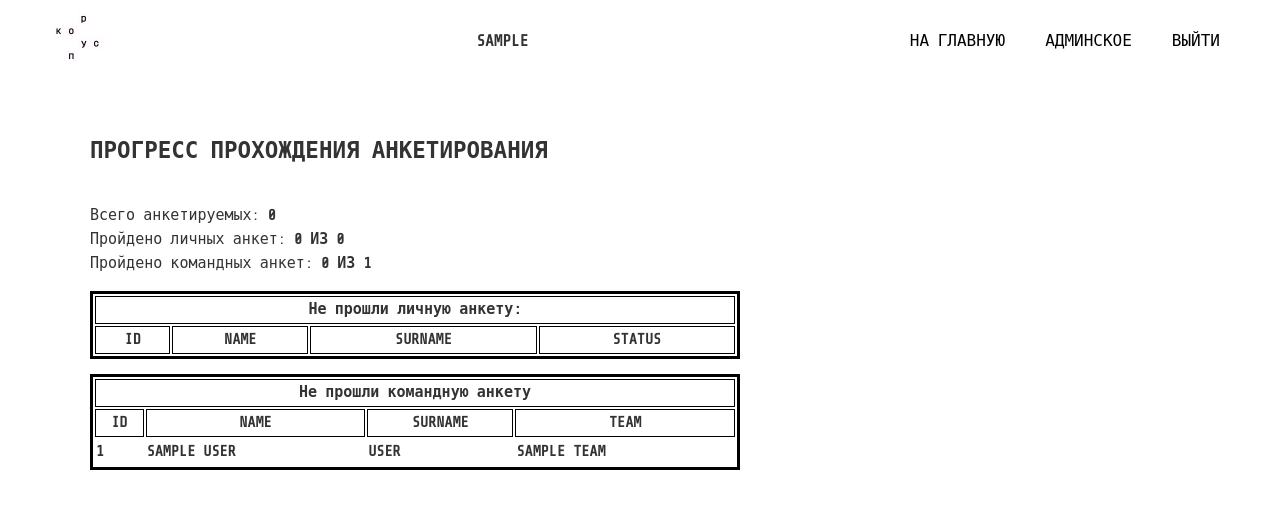
After one commit to MWizmo/KorpusToken, a Flask app: page /questionnaire_progress in a window 1280 px wide. The commit adds this page. Shown: the top 509 px of the page. Run offline with Flask 2, Linux system fonts and the light colour scheme; a user stored in the database is signed in; tables that the repository leaves empty hold one stand-in row (values such as "Sample post"); lists and menus that the app fills with data are empty; parts of the project's set-up code (start-up, migrations or seed data) failed here and were passed over; some libraries are stand-ins or nearby versions; some web fonts are replaced.

Commit message:
Добавление прогресса анкетирования Список команд, редактирование команд

```diff
--- a/app/models.py
+++ b/app/models.py
@@ -54,6 +54,9 @@ class User(UserMixin, db.Model):
     education = db.Column(db.String(64))
     work_exp = db.Column(db.String(64))
     sex = db.Column(db.String(16))
+    chat_id = db.Column(db.String(64))
+    state = db.Column(db.Integer)
+    photo = db.String(db.String(512))
 
     def __init__(self, email, login, tg_nickname,
                  courses, birthday, education, work_exp, sex, name, surname):
--- a/app/routes.py
+++ b/app/routes.py
@@ -1,10 +1,11 @@
 import datetime
 
 from app import app, db
-from app.models import User, Questions, QuestionnaireInfo, Questionnaire, Membership, UserStatuses
+from app.models import User, Questions, QuestionnaireInfo, Questionnaire, Membership, UserStatuses, Statuses
 from flask import render_template, redirect, url_for, request
 from werkzeug.urls import url_parse
-from app.forms import LoginForm, SignupForm, QuestionnairePersonal, QuestionnaireTeam, QuestionAdding
+from app.forms import LoginForm, SignupForm, QuestionnairePersonal, \
+    QuestionnaireTeam, QuestionAdding, Teams, MemberAdding, TeamAdding
 from flask_login import current_user, login_user, logout_user, login_required
 
 
@@ -76,25 +77,16 @@ def questionnaire_self():
 
     # Проверка на лимит голосования
 
-    try:
+    db_date = Questionnaire.query.filter_by(user_id=current_user.id, type=1).first()
+
+    if db_date:
         now = datetime.datetime.now()
         td = str(now.year) + '-' + str(now.month)
-        db_date = Questionnaire.query.filter_by(user_id=current_user.id, type=1).first().date
-        last = str(db_date.year) + '-' + str(db_date.month)
-        print(last, td)
+        last = str(db_date.date.year) + '-' + str(db_date.date.month)
         if last == td:
             return render_template('questionnaire_error.html',
                                    responsibilities=User.dict_of_responsibilities(current_user.id),
                                    team=Membership.team_participation(current_user.id))
-    except:
-        with open('logs/log-{}.txt'.format(datetime.datetime.today()), 'w') as file:
-            file.write('Ошибка при проверке лимита голосования или пользователь проголосовал впервые')
-            file.write('user_id={}, name={}, surname={}, login={}'.format(
-                current_user.id,
-                User.query.filter_by(id=current_user.id).first().name,
-                User.query.filter_by(id=current_user.id).first().surname,
-                User.query.filter_by(id=current_user.id).first().login
-                       ))
 
     form = QuestionnairePersonal()
     questions = Questions.query.filter_by(type=1)       # type=1 - вопросы 1-го типа, т. е. личные
@@ -133,19 +125,16 @@ def questionnaire_team():
 
     # Проверка на лимит голосования
 
-    try:
+    db_date = Questionnaire.query.filter_by(user_id=current_user.id, type=2).first()
+
+    if db_date:
         now = datetime.datetime.now()
         td = str(now.year) + '-' + str(now.month)
-        db_date = Questionnaire.query.filter_by(user_id=current_user.id, type=2).first().date
-        last = str(db_date.year) + '-' + str(db_date.month)
-        print(last, td)
+        last = str(db_date.date.year) + '-' + str(db_date.date.month)
         if last == td:
             return render_template('questionnaire_error.html',
                                    responsibilities=User.dict_of_responsibilities(current_user.id),
                                    team=Membership.team_participation(current_user.id))
-    except:
-        with open('logs/log-{}.txt'.format(datetime.datetime.today()), 'w') as file:
-            file.write('Ошибка при проверке лимита голосования')
 
     teammates = []
     lst_teammates_bd = Membership.query.filter_by(
@@ -213,3 +202,162 @@ def question_adding():
     return render_template('question_adding.html', title='Конструктор вопросов', form=form, successful=False,
                            responsibilities=User.dict_of_responsibilities(current_user.id),
                            team=Membership.team_participation(current_user.id))
+
+
+@app.route('/questionnaire_progress', methods=['POST', 'GET'])
+def questionnaire_progress():
+    if not current_user.is_authenticated:
+        return redirect(url_for('login'))
+
+    questionnaire = dict(
+        max_particip=0,
+        already_self=0,
+        already_team=0,
+        all_team_particip=0,
+        participaters=[],
+        participaters_self_ids=[],
+        participaters_team_ids=[],
+        participated_self=[],
+        participated_team=[],
+        )
+    if User.query.all():
+        for user in User.query.all():
+            if UserStatuses.query.filter_by(user_id=user.id):
+                for status in UserStatuses.query.filter_by(user_id=user.id):
+                    if status.status_id == 3:
+                        questionnaire['participaters'].append(user.id)
+                        questionnaire['participaters_self_ids'].append(user.id)
+                        questionnaire['max_particip'] += 1
+
+            if Questionnaire.query.filter_by(user_id=user.id, type=1):
+                for qst in Questionnaire.query.filter_by(user_id=user.id, type=1):
+                    if qst.date.month == datetime.datetime.now().month:
+                        questionnaire['already_self'] += 1
+                        questionnaire['participated_self'].append(user.id)
+
+            if Questionnaire.query.filter_by(user_id=user.id, type=2):
+                for qst in Questionnaire.query.filter_by(user_id=user.id, type=2):
+                    if qst.date.month == datetime.datetime.now().month:
+                        questionnaire['already_team'] += 1
+                        questionnaire['participated_team'].append(user.id)
+
+            if Membership.query.all():
+                membship_ids = [user_ids.user_id for user_ids in Membership.query.all()]
+                if user.id in membship_ids:
+                    questionnaire['all_team_particip'] += 1
+                    questionnaire['participaters_team_ids'].append(user.id)
+
+    not_participated_self_ids = [user for user in questionnaire['participaters_self_ids']
+                                                           if user not in questionnaire['participated_self']]
+    not_participated_self_names = [User.query.filter_by(id=user).first().name
+                                                             for user in questionnaire['participaters_self_ids']
+                                                             if user not in questionnaire['participated_self']]
+    not_participated_self_surnames = [User.query.filter_by(id=user).first().surname
+                                                                for user in questionnaire['participaters_self_ids']
+                                                                if user not in questionnaire['participated_self']]
+    not_participated_self_statuses = [Statuses.query.filter_by(
+                                                       id=UserStatuses.query.filter_by(user_id=user).first().status_id).first().status
+                                                               for user in questionnaire['participaters_self_ids']
+                                                               if user not in questionnaire['participated_self']]
+
+    not_participated_self_info = []
+
+    for i in range(len(not_participated_self_ids)):
+        not_participated_self_info.append([not_participated_self_ids[i], not_participated_self_names[i],
+                                           not_participated_self_surnames[i], not_participated_self_statuses[i]])
+
+    not_participated_team_ids = [user for user in questionnaire['participaters_team_ids']
+                                                           if user not in questionnaire['participated_team']]
+    not_participated_team_names = [User.query.filter_by(id=user).first().name
+                                                             for user in questionnaire['participaters_team_ids']
+                                                             if user not in questionnaire['participated_team']]
+    not_participated_team_surnames = [User.query.filter_by(id=user).first().surname
+                                                                for user in questionnaire['participaters_team_ids']
+                                                                if user not in questionnaire['participated_team']]
+    not_participated_team_teams = [Teams.query.filter_by(
+                                                       id=Membership.query.filter_by(user_id=user).first().team_id
+                                                   ).first().name
+                                                               for user in questionnaire['participaters_team_ids']
+                                                               if user not in questionnaire['participated_team']]
+
+    not_participated_team_info = []
+
+    for i in range(len(not_participated_team_ids)):
+        not_participated_team_info.append([not_participated_team_ids[i], not_participated_team_names[i],
+                                           not_participated_team_surnames[i], not_participated_team_teams[i]])
+
+    return render_template('questionnaire_progress.html', title='Прогресс анкетирования',
+                           responsibilities=User.dict_of_responsibilities(current_user.id),
+                           team=Membership.team_participation(current_user.id),
+                           questionnaire=questionnaire, not_participated_self=not_participated_self_info,
+                           not_participated_team=not_participated_team_info)
+
+@app.route('/teams_list', methods=['POST', 'GET'])
+def teams_list():
+    if not current_user.is_authenticated:
+        return redirect(url_for('login'))
+
+    form = TeamAdding()
+    if form.validate_on_submit():
+        team = Teams(name=form.title.data)
+        db.session.add(team)
+        db.session.commit()
+    return render_template('teams_list.html', title='Список текущих команд', form=form, teams=Teams.query.all(),
+                           responsibilities=User.dict_of_responsibilities(current_user.id),
+                           team=Membership.team_participation(current_user.id))
+
+
+@app.route('/delete_team', methods=['GET'])
+def delete_team():
+    tid = request.args.get('tid')
+    Teams.query.filter_by(id=tid).delete()
+    db.session.commit()
+    return redirect('teams_list')
+
+
+def get_cref_of_team(team_id):
+    return db.session.query(User.id, User.name, User.surname)\
+        .outerjoin(Membership, User.id == Membership.user_id)\
+        .filter(Membership.team_id == team_id).all()
+
+
+@app.route('/teams_crew', methods=['POST', 'GET'])
+def teams_crew():
+    if not current_user.is_authenticated:
+        return redirect(url_for('login'))
+
+    teams = Teams.query.all()
+    info = list()
+    for team in teams:
+        info.append((team, get_cref_of_team(team.id)))
+    return render_template('teams_crew.html', title='Текущие составы команд', info=info,
+                           responsibilities=User.dict_of_responsibilities(current_user.id),
+                           team=Membership.team_participation(current_user.id))
+
+
+@app.route('/edit_team', methods=['GET', 'POST'])
+def edit_team():
+    tid = int(request.args.get('tid'))
+    form = MemberAdding()
+    if form.validate_on_submit():
+        new_member_id = int(form.name.data)
+        if new_member_id > 0:
+            new_member = Membership(user_id=new_member_id, team_id=tid)
+            db.session.add(new_member)
+            db.session.commit()
+    title = Teams.query.filter_by(id=tid).first().name
+    members = get_cref_of_team(tid)
+    users = User.query.all()
+    return render_template('edit_team.html', title='Редактировать состав команды',
+                           team_title=title, members=members, tid=tid, form=form, users=users,
+                           responsibilities=User.dict_of_responsibilities(current_user.id),
+                           team=Membership.team_participation(current_user.id))
+
+
+@app.route('/delete_member', methods=['GET'])
+def delete_member():
+    tid = request.args.get('tid')
+    uid = request.args.get('uid')
+    Membership.query.filter_by(team_id=tid, user_id=uid).delete()
+    db.session.commit()
+    return redirect('edit_team?tid=' + str(tid))
--- /dev/null
+++ b/app/static/css/menu_style.css
@@ -0,0 +1,45 @@
+ul.menu > li {
+    float: left;
+    position: relative;
+}
+ul.menu > li > a {
+    display: block;
+    padding: 10px;
+    text-decoration: none;
+}
+
+ul.submenu {
+    display: none;
+    position: absolute;
+}
+ul.submenu > li {
+    display: block;
+}
+ul.submenu > li > a {
+    display: block;
+    padding: 10px;
+    text-decoration: none;
+    color: #fff;
+    background-color: #000000;
+}
+ul.submenu > li > a:hover {
+    text-decoration: underline;
+}
+
+ul {
+    display: block;
+    margin: 0;
+    padding: 0;
+    list-style: none;
+}
+
+ul:after {
+    display: block;
+    content: ' ';
+    clear: both;
+    float: none;
+}
+
+ul.menu > li:hover > ul.submenu {
+    display: block;
+}
--- a/app/static/css/style.css
+++ b/app/static/css/style.css
@@ -84,7 +84,9 @@ h1, h2, h3, h4, h5, h6{
 	text-decoration: none;
 	transition: color .2s linear;
 	font-family: 'Share Tech Mono', monospace;
+	cursor:pointer;
 }
+
 .nav__link:hover{
 	 color: #fff;
 	 background-color: #000000;
@@ -190,7 +192,8 @@ h1, h2, h3, h4, h5, h6{
 
 /* Text */
 .main_text{
-	font-weight: 550;
+	font-weight: 900;
+	text-transform: uppercase;
 }
 .text_field{
 	border: 1px solid #000000; //цвет рамки
@@ -207,14 +210,74 @@ h1, h2, h3, h4, h5, h6{
 	font-family: 'Share Tech Mono', monospace;
 }
 
-/* Construktor */
-.construktor{
+/* Constructor */
+
+.constructor{
 	width: 100%;
 	height: 100vh%;
 	flex-direction: column;
 	justify-content: center;
 	padding-top: 35px;
 }
+
+/* Table */
+
+.table{
+    border: 3px solid black;
+    width: 650px;
+
+}
+
+.th{
+    border: 1px solid black;
+}
+
+.team_table{
+    width:50%;
+    margin-left:25%;
+    font-size:20px;
+    padding-top: 30px;
+}
+
+thead{
+    background-color: black;
+    color: white;
+    border:black;
+}
+
+td_main{
+    padding:5px;
+
+}
+
+.no_padding{
+    padding:0;
+}
+
+hr{
+    border: 0.6px solid black;
+}
+
+.crew_div{
+    padding:20px;
+    padding-top: 30px;
+}
+
+.team_title{
+    margin-top:10px;
+    font-size: 16px;
+}
+
+.home_text{
+    width:80%;
+    margin-left:10%;
+    margin-top:50px;
+}
+
+.tr{
+    font-weight: 900;
+	text-transform: uppercase;
+	}
 /*
 font-family: 'Montserrat', sans-serif;
 font-family: 'Monoton', cursive;
--- a/app/templates/base.html
+++ b/app/templates/base.html
@@ -1,9 +1,11 @@
+
 <!DOCTYPE html>
 <html lang="en">
 <head>
     <meta charset="UTF-8">
     <link rel="shortcut icon" href="{{ url_for('static', filename='images/favicon.jpg') }}" type="image/jpg">
     <link rel="stylesheet" type="text/css" href="{{ url_for('static', filename='css/style.css') }}">
+    <link rel="stylesheet" type="text/css" href="{{ url_for('static', filename='css/menu_style.css') }}">
     <link href="https://fonts.googleapis.com/css?family=Monofett|Monoton|Montserrat|Share+Tech+Mono&display=swap&subset=cyrillic-ext" rel="stylesheet">
     {% if title %}
     <title> {{ title }} </title>
@@ -18,22 +20,36 @@
                 <div class="logo"><a href="{{ url_for('home') }}"><img class="logo_gif" src="./static/gif/logo.gif"></a></div>
                 <span class="user_login"> {{ current_user.login }} </span>
                 <nav class="nav">
+                    <ul class="menu">
                     {% if current_user.is_anonymous %}
-                    <a class="nav__link" href="{{ url_for('login') }}">Войти</a>
-                    <a class="nav__link" href="{{ url_for('signup') }}">Регистрация</a>
+                        <li><a class="nav__link" href="{{ url_for('login') }}">Войти</a></li>
+                        <li><a class="nav__link" href="{{ url_for('signup') }}">Регистрация</a></li>
                     {% else %}
-                    <a class="nav__link" href="{{ url_for('home') }}">На главную</a>
+                        <li><a class="nav__link" href="{{ url_for('home') }}">На главную</a></li>
                     {% if responsibilities.cadet %}
-                        <a class="nav__link" href="{{ url_for('questionnaire_self') }}">Личная анкета</a>
-                        {% if team %}
-                            <a class="nav__link" href="{{ url_for('questionnaire_team') }}">Командная анкета</a>
-                            {% endif %}
+                        <li><a class="nav__link" href=#>Анкеты</a>
+                            <ul class="submenu">
+                                <li><a class="nav__link" href="{{ url_for('questionnaire_self') }}">Личная анкета</a></li>
+                                {% if team %}
+                                    <li><a class="nav__link" href="{{ url_for('questionnaire_team') }}">Командная анкета</a></li>
+                                {% endif %}
+                            </ul>
+                        </li>
                     {% endif %}
                     {% if responsibilities.admin %}
-                        <a class="nav__link" href="{{ url_for('question_adding') }}">Конструктор вопросов</a>
+
+                    <li><a class="nav__link" href=#>Админское</a>
+                        <ul class="submenu">
+                            <li><a class="nav__link" href="{{ url_for('question_adding') }}">Конструктор вопросов</a></li>
+                            <li><a class="nav__link" href="{{ url_for('teams_list') }}">Текущие команды</a></li>
+                            <li><a class="nav__link" href="{{ url_for('teams_crew') }}">Составы команд</a></li>
+                            <li><a class="nav__link" href="{{ url_for('questionnaire_progress') }}">Прогресс анкетирования</a></li>
+                        </ul>
+                    </li>
                         {% endif %}
-                        <a class="nav__link" href="{{ url_for('logout') }}">Выйти</a>
+                        <li><a class="nav__link" href="{{ url_for('logout') }}">Выйти</a></li>
                     {% endif %}
+                    </ul>
                 </nav>
             </div>
         </div>
--- a/app/templates/homepage.html
+++ b/app/templates/homepage.html
@@ -5,4 +5,7 @@
 	    <h2 class="intro_title">Добро пожаловать в KorpusToken, {{ user.name }}!</h2>
 	</div>
 </div>
+<div class="home_text" align="center">
+	<h3>В настоящее время функционал портала ограничен. Очень скоро здесь появится всё то, что вы так давно ждёте!</h3>
+</div>
 {% endblock %}
--- a/app/templates/question_adding.html
+++ b/app/templates/question_adding.html
@@ -2,7 +2,7 @@
 
 {% block content %}
 <div class="container">
-    <div class="construktor">
+    <div class="constructor">
         <h2>Конструктор вопросов</h2>
         <form method="post", action="" class="form">
             {{ form.hidden_tag() }}
--- /dev/null
+++ b/app/templates/questionnaire_progress.html
@@ -0,0 +1,78 @@
+{% extends "base.html" %}
+
+{% block content %}
+
+<div class="container">
+
+    <div class="progress" style="width: 50%; margin: 50px;">
+
+        <h2>Прогресс прохождения анкетирования</h2>
+
+        <p style="padding-top: 20px;">
+            <span> Всего анкетируемых: <span class="main_text">{{ questionnaire.max_particip }}</span></span><br>
+            <span> Пройдено личных анкет: <span class="main_text"> {{ questionnaire.already_self }} из {{ questionnaire.max_particip }}</span></span><br>
+            <span> Пройдено командных анкет: <span class="main_text">{{ questionnaire.already_team }} из {{ questionnaire.all_team_particip }}</span></span><br>
+            <p>
+            <tbody>
+                <table class="table">
+                    <th colspan="4" class="th">Не прошли личную анкету:</th>
+                    <tr class="tr">
+                        <th class="th">ID</th>
+                        <th class="th">NAME</th>
+                        <th class="th">SURNAME</th>
+                        <th class="th">STATUS</th>
+                    </tr>
+
+                    {% for user in not_participated_self %}
+                    <tr class="tr">
+                        {% for user_info in user %}
+                        <td class="td_main">
+                           {{ user_info }}
+                        </td>
+                        {% endfor %}
+                    </tr>
+                    {% endfor %}
+                </table>
+            </tbody>
+            </p>
+            <p>
+            <tbody>
+                <table class="table">
+                    <th colspan="4" class="th">Не прошли командную анкету</th>
+                    <tr class="tr">
+                        <th class="th">ID</th>
+                        <th class="th">NAME</th>
+                        <th class="th">SURNAME</th>
+                        <th class="th">TEAM</th>
+                    </tr>
+
+                    {% for user in not_participated_team %}
+                    <tr class="tr">
+                        {% for user_info in user %}
+                        <td class="td_main">
+                           {{ user_info }}
+                        </td>
+                        {% endfor %}
+                    </tr>
+                    {% endfor %}
+                </table>
+            </tbody>
+            </p>
+        </p>
+
+        <!--<div class="div-progressbar", role="progressbar", aria-valuenow="{{ questionnaire.already }}" aria-valuemin="0" aria-valuemax="{{ questionnaire.max }}">
+            <progress id="progressbar" value="{{ questionnaire.already }}" max="{{ questionnaire.max }}">
+                <div class="-webkit-progress-bar">
+                    <div class="-webkit-progress-values">
+
+                    </div>
+                </div>
+            </progress>
+        </div>
+        -->
+    </div>
+
+
+</div>
+
+{% endblock %}
--- a/app/templates/questionnaire_team.html
+++ b/app/templates/questionnaire_team.html
@@ -82,8 +82,6 @@
             <p>
                 {{ form.submit(class_="submit") }}
             </p>
-
-
         </form>
     </div>
 </div>
--- a/app/templates/signup.html
+++ b/app/templates/signup.html
@@ -86,7 +86,6 @@
                 {{ form.role.label }}
                 {{ form.role(class_="submit_team") }}
             </p>
-            </script>
             <p>
                 <span class="main_text">{{ form.birthday.label }} </span><br>
                 {{ form.birthday }}
```
Also changed, not shown: app/forms.py (+11 -0 lines), app/templates/edit_team.html (added, +38 -0 lines), app/templates/teams_crew.html (added, +22 -0 lines), app/templates/teams_list.html (added, +25 -0 lines), migrations/versions/1e180ea67ba8_.py (added, +30 -0 lines), migrations/versions/243013fb3130_.py (renamed from migrations/versions/df8bbc640d66_.py, +6 -6 lines), migrations/versions/4942c3e2eb3c_.py (added, +24 -0 lines), migrations/versions/564b0618a0a2_статусы.py (deleted, +0 -40 lines), migrations/versions/e7afa3e871f4_.py (deleted, +0 -92 lines).
